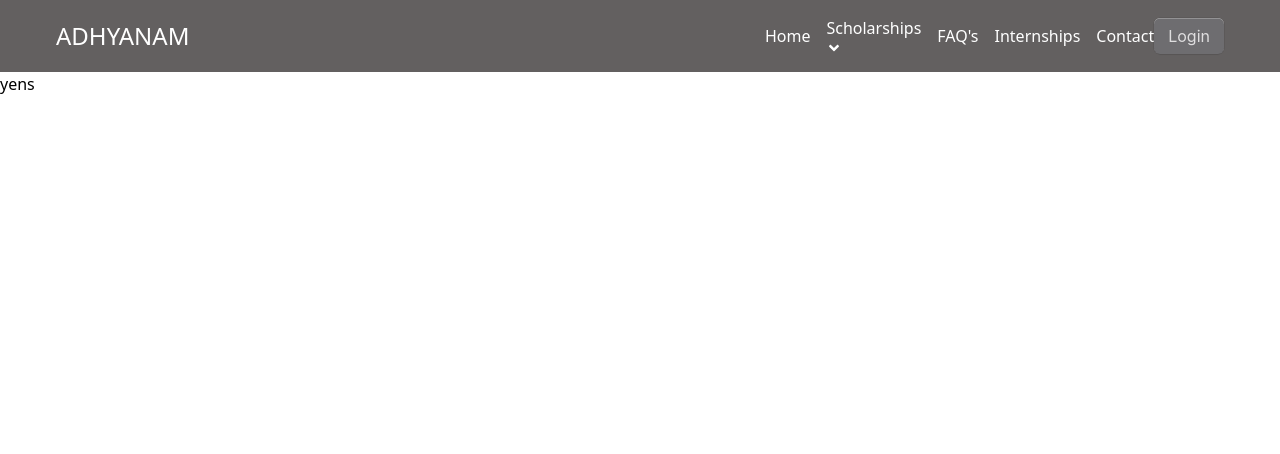
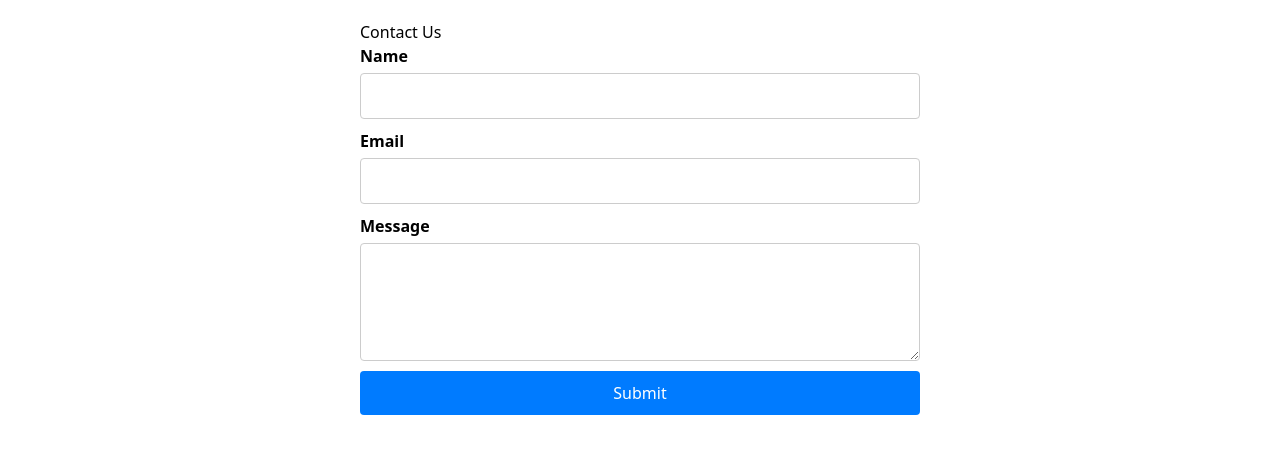
Before and after one commit to manvendrasang/Adhyanam, a React (Vite) app: page /contact in a window 1280 px wide. Shown: the top 454 px of the page. Built offline with nearby package versions, Linux system fonts and the light colour scheme.

Commit message:
New additions

```diff
--- a/src/components/Main.jsx
+++ b/src/components/Main.jsx
@@ -1,31 +1,37 @@
 import React from "react";
+import { FaFacebookF, FaInstagram, FaLinkedinIn } from "react-icons/fa";
+import { FaXTwitter } from "react-icons/fa6";
+import { TypeAnimation } from "react-type-animation";
 
 const Main = () => {
     return (
         <div id="main">
             <img className="w-full h-screen object-cover object-left scale-x-[-1]" src="https://images.unsplash.com/photo-1712093828214-0b74bf899528?q=80&w=2070&auto=format&fit=crop&ixlib=rb-4.0.3&ixid=M3wxMjA3fDB8MHxwaG90by1wYWdlfHx8fGVufDB8fHx8fA%3D%3D" />
             <div className="w-full h-screen absolute top-0 left-0 bg-black/30">
-                <div>
-                    <h1>Hello</h1>
-                    <h2>WE are
-                        {/* <TypeAnimation
+                <div className="max-w-[700px] m-auto h-full w-full flex flex-col justify-center lg:items-start items-center">
+                    <h1 className="sm:text-5xl text-4xl font-bold text-gray-800">Hello</h1>
+                    <h2 className="flex sm:text-3xl text-2xl pt-4 text-gray-800">We provide students with
+                        <TypeAnimation
                             sequence={[
-                                // Same substring at the start will only be typed out once, initially
-                                'We produce food for Mice',
-                                1000, // wait 1s before replacing "Mice" with "Hamsters"
-                                'We produce food for Hamsters',
+                                'internships',
                                 1000,
-                                'We produce food for Guinea Pigs',
+                                'scholarships',
                                 1000,
-                                'We produce food for Chinchillas',
-                                1000
+                                'donations',
+                                1000,
                             ]}
                             wrapper="span"
                             speed={50}
-                            style={{ fontSize: '2em', display: 'inline-block' }}
+                            style={{ fontSize: '1em', padding: '5px' }}
                             repeat={Infinity}
-                        /> */}
+                        />
                     </h2>
+                    <div className="flex justify-between pt-6 max-w-[150px] w-full">
+                        <FaXTwitter className="cursor-pointer" size={20} />
+                        <FaFacebookF className="cursor-pointer" size={20} />
+                        <FaInstagram className="cursor-pointer" size={20} />
+                        <FaLinkedinIn className="cursor-pointer" size={20} />
+                    </div>
                 </div>
             </div>
         </div>
--- /dev/null
+++ b/src/css/Contact.css
@@ -0,0 +1,46 @@
+/* ContactForm.css */
+.contact-container {
+    max-width: 600px;
+    margin: 0 auto;
+    padding: 20px;
+  }
+
+  .contact-form {
+    display: flex;
+    flex-direction: column;
+  }
+
+  .contact-label {
+    margin-bottom: 5px;
+    font-weight: bold;
+  }
+
+  .contact-form input,
+  .contact-form textarea {
+    margin-bottom: 10px;
+    padding: 10px;
+    border: 1px solid #ccc;
+    border-radius: 4px;
+  }
+
+  .contact-form input[type="submit"] {
+    background-color: #007bff;
+    color: #fff;
+    border: none;
+    border-radius: 4px;
+    padding: 10px 20px;
+    cursor: pointer;
+  }
+
+  .contact-form input[type="submit"]:hover {
+    background-color: #0056b3;
+  }
+
+  .contact-success {
+    margin-top: 10px;
+    padding: 10px;
+    background-color: #d4edda;
+    border: 1px solid #c3e6cb;
+    border-radius: 4px;
+    color: #155724;
+  }
--- a/src/pages/Contact.jsx
+++ b/src/pages/Contact.jsx
@@ -1,13 +1,55 @@
-import React from "react";
-import Navbar from "../components/Navbar";
+// ContactForm.jsx
+import React, { useState } from 'react';
+import '../css/Contact.css';
 
-const Contact = () => {
-    return (
-        <div>
-            <Navbar />
-            yens
-        </div>
-    )
+function ContactForm() {
+  const [formData, setFormData] = useState({
+    name: '',
+    email: '',
+    message: ''
+  });
+  const [isSubmitted, setIsSubmitted] = useState(false);
+
+  const handleChange = (e) => {
+    const { name, value } = e.target;
+    setFormData({
+      ...formData,
+      [name]: value
+    });
+  };
+
+  const handleSubmit = (e) => {
+    e.preventDefault();
+    // Here you can handle form submission, e.g., send data to server
+    console.log(formData);
+    // Clear form fields
+    setFormData({
+      name: '',
+      email: '',
+      message: ''
+    });
+    // Set submitted state to true
+    setIsSubmitted(true);
+  };
+
+  return (
+    <div className="contact-container">
+      <h2>Contact Us</h2>
+      {isSubmitted && <p className="contact-success">Thank you for contacting us! We'll get back to you soon.</p>}
+      <form className="contact-form" onSubmit={handleSubmit}>
+        <label htmlFor="name" className="contact-label">Name</label>
+        <input type="text" id="name" name="name" value={formData.name} onChange={handleChange} required />
+
+        <label htmlFor="email" className="contact-label">Email</label>
+        <input type="email" id="email" name="email" value={formData.email} onChange={handleChange} required />
+
+        <label htmlFor="message" className="contact-label">Message</label>
+        <textarea id="message" name="message" value={formData.message} onChange={handleChange} rows="4" required />
+
+        <input type="submit" value="Submit" />
+      </form>
+    </div>
+  );
 }
 
-export default Contact;
+export default ContactForm;
```
